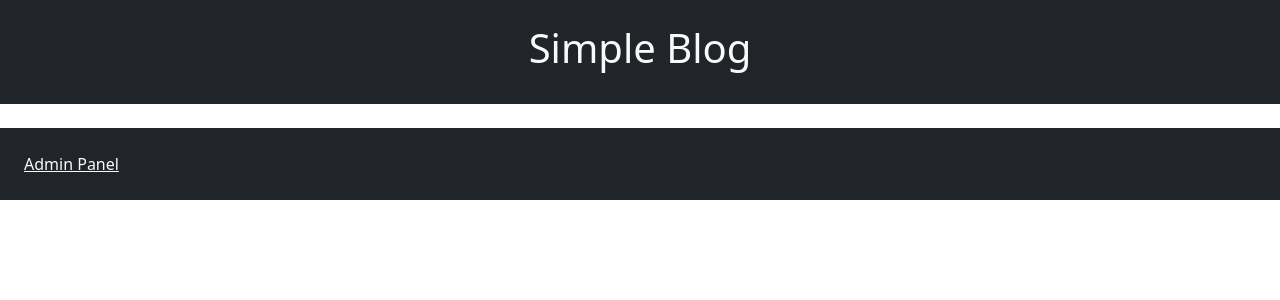
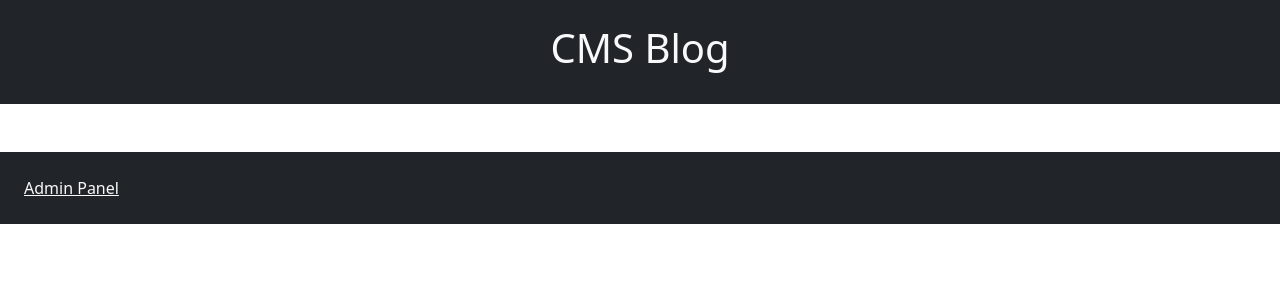
Before and after one commit to muftiardani/basic-cms, a PHP site: page / in a window 1280 px wide. Shown: the top 300 px of the page. Run offline with PHP 8.4, Linux system fonts and the light colour scheme; data that the repository does not hold is empty.

Commit message:
update code

```diff
--- a/admin/delete.php
+++ b/admin/delete.php
@@ -1,9 +1,9 @@
 <?php
 $id = $_GET["id"];
-if($id) {
+if ($id) {
     include("../connect.php");
     $sqlDelete = "DELETE FROM posts WHERE id = $id";
-    if(mysqli_query($conn, $sqlDelete)) {
+    if (mysqli_query($conn, $sqlDelete)) {
         session_start();
         $_SESSION["delete"] = "Post deleted successfully";
         header("Location: index.php");
@@ -13,4 +13,3 @@ if($id) {
 } else {
     echo "Post not found";
 }
-?>
--- a/admin/edit.php
+++ b/admin/edit.php
@@ -23,10 +23,10 @@ if ($id) {
                 <input type="text" class="form-control" name="title" id="" placeholder="Enter Title:" value="<?php echo $data["title"]; ?>">
             </div>
             <div class="form-field mb-4">
-                <textarea name="summary" class="form-control" id="" cols="30" rows="10" placeholder="Enter Summary:" <?php echo $data["summary"]; ?>></textarea>
+                <textarea name="summary" class="form-control" id="" cols="30" rows="10" placeholder="Enter Summary:"><?php echo $data["summary"]; ?></textarea>
             </div>
             <div class="form-field mb-4">
-                <textarea name="content" class="form-control" id="" cols="30" rows="10" placeholder="Enter Post:" <?php echo $data["content"]; ?>></textarea>
+                <textarea name="content" class="form-control" id="" cols="30" rows="10" placeholder="Enter Post:"><?php echo $data["content"]; ?></textarea>
             </div>
             <input type="hidden" name="date" value="<?php echo date("Y/m/d"); ?>">
             <input type="hidden" name="id" value="<?php echo $id; ?>">
--- a/admin/login.php
+++ b/admin/login.php
@@ -2,7 +2,7 @@
 if (isset($_POST['login'])) {
     $username = $_POST['username'];
     $password = $_POST['password'];
-    if ($username == "admin" && $password == "pass") {
+    if ($username == "admin" && $password == "admin") {
         session_start();
         $_SESSION["user"] = "admin";
         header("Location: index.php");
@@ -28,7 +28,7 @@ if (isset($_POST['login'])) {
                     <input class="form-control" type="password" name="password" id="" placeholder="Password">
                 </div>
                 <div class="form-field mb-4">
-                    <input class="btn btn-primary" type="submit" value="login" name="login">
+                    <input class="btn btn-primary" type="submit" value="Login" name="login">
                 </div>
             </form>
         </div>
--- a/admin/templates/header.php
+++ b/admin/templates/header.php
@@ -1,6 +1,6 @@
 <?php
 session_start();
-if (isset($_SESSION["user"])) {
+if (!isset($_SESSION["user"])) {
     header("Location: login.php");
 }
 ?>
--- a/index.php
+++ b/index.php
@@ -4,15 +4,15 @@
 <head>
     <meta charset="UTF-8">
     <meta name="viewport" content="width=device-width, initial-scale=1.0">
-    <title>Simple Blog</title>
+    <title>CMS Blog</title>
     <link rel="stylesheet" href="https://cdn.jsdelivr.net/npm/bootstrap@5.3.3/dist/css/bootstrap.min.css" integrity="sha384-QWTKZyjpPEjISv5WaRU9OFeRpok6YctnYmDr5pNlyT2bRjXh0JMhjY6hW+ALEwIH" crossorigin="anonymous">
 </head>
 
 <body>
     <header class="p-4 bg-dark text-center">
-        <h1><a href="index.php" class="text-light text-decoration-none">Simple Blog</a></h1>
+        <h1><a href="index.php" class="text-light text-decoration-none">CMS Blog</a></h1>
     </header>
-    <div class="post-list">
+    <div class="post-list mt-5">
         <div class="container">
             <?php
             include("connect.php");
--- a/view.php
+++ b/view.php
@@ -12,7 +12,7 @@
     <header class="p-4 bg-dark text-center">
         <h1><a href="index.php" class="text-light text-decoration-none">Simple Blog</a></h1>
     </header>
-    <div class="post-list">
+    <div class="post-list mt-5">
         <div class="container">
             <?php
             $id = $_GET['id'];
```
Also changed, not shown: admin/index.php (+39 -3 lines).
